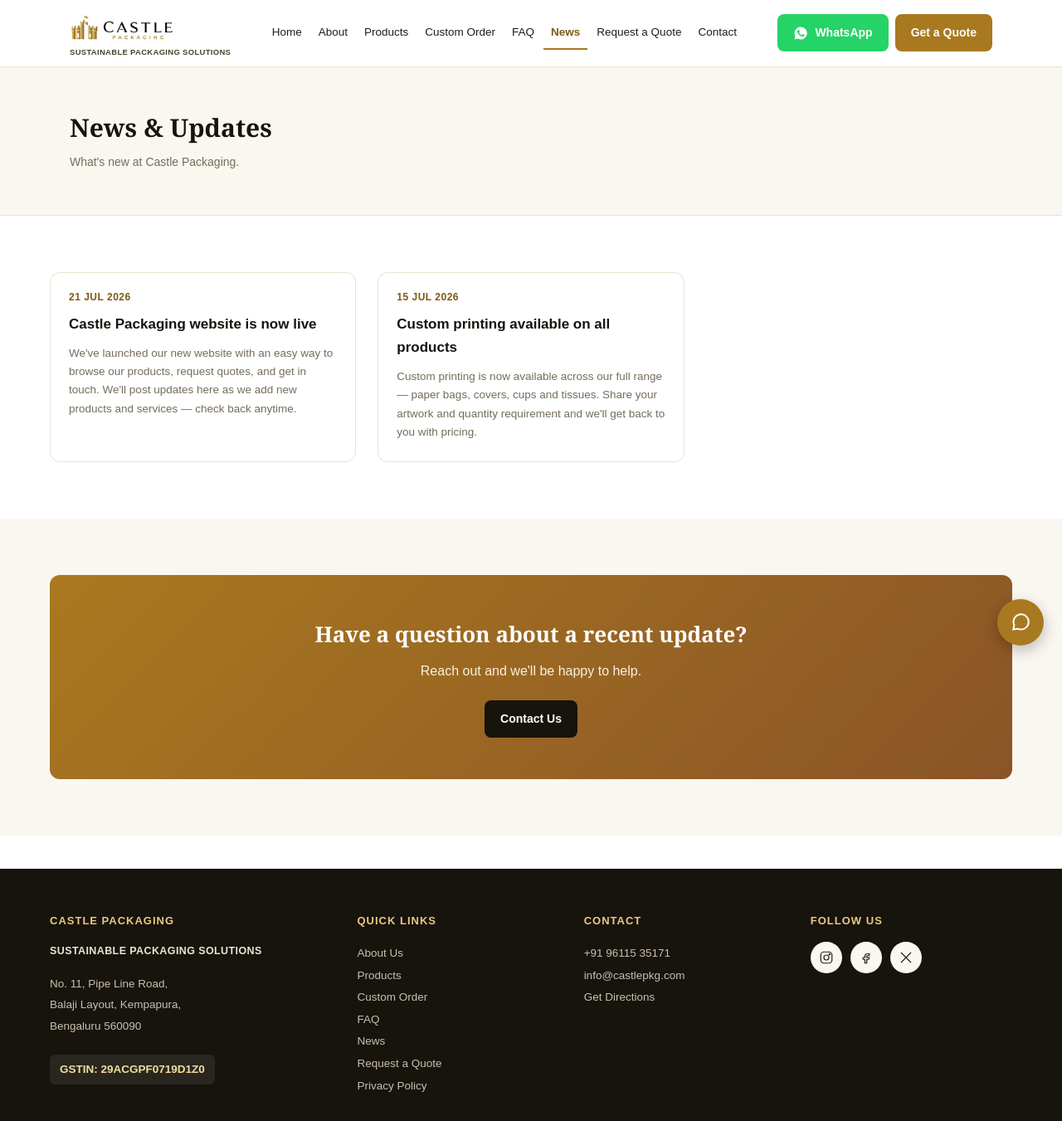
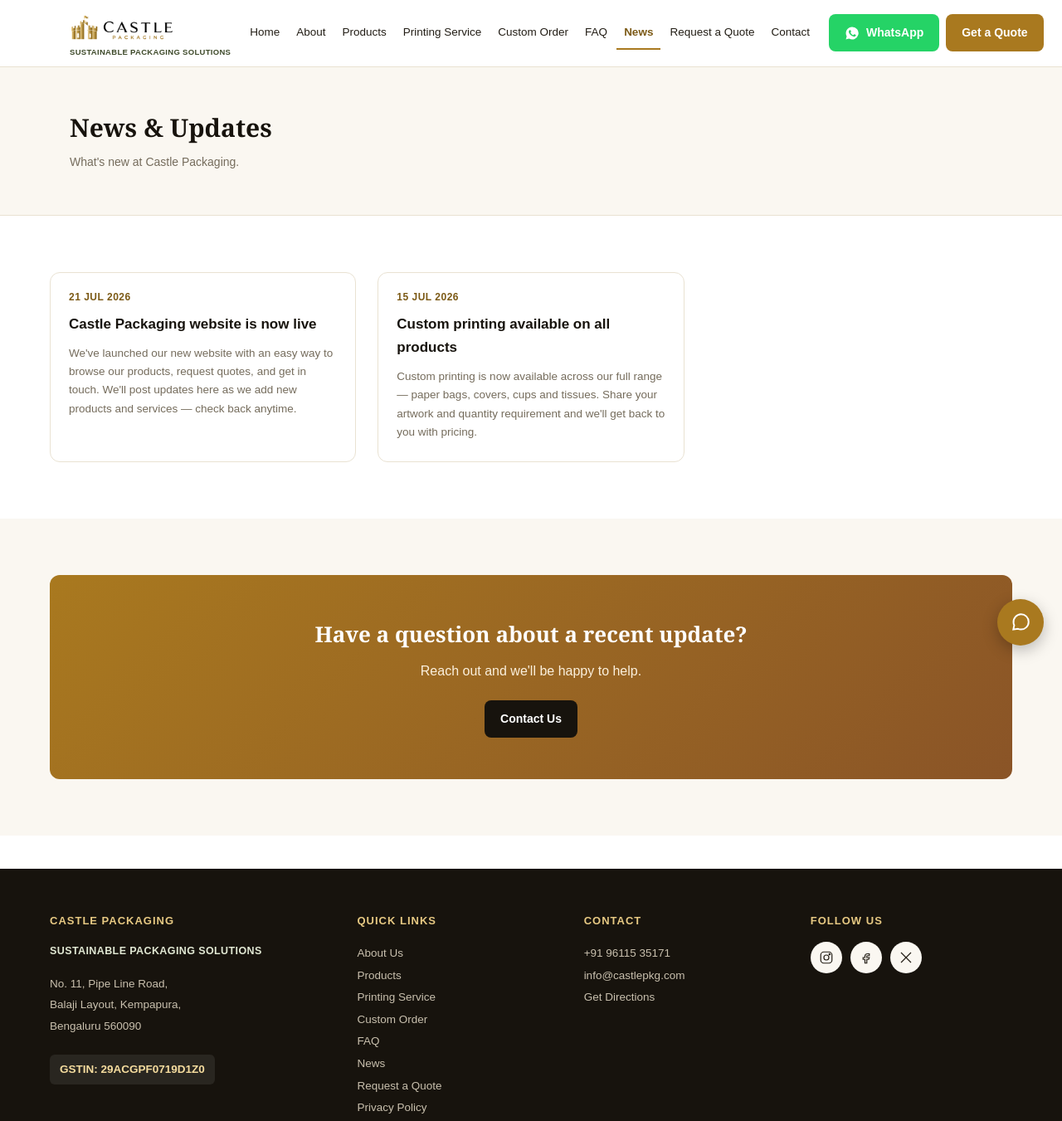
Before and after one commit to antonyjohnt18-crypto/castle-packaging-website, a plain HTML site: page news.html in a window 1280 px wide. Shown: the top 1351 px of the page at 83% size. Drawn offline with Linux system fonts and the light colour scheme.

Commit message:
Add Printing Service link to navigation

```diff
--- a/news.html
+++ b/news.html
@@ -55,6 +55,7 @@
       <a href="index.html">Home</a>
       <a href="about.html">About</a>
       <a href="products.html">Products</a>
+      <a href="printing-service.html">Printing Service</a>
       <a href="custom-order.html">Custom Order</a>
       <a href="faq.html">FAQ</a>
       <a href="news.html" aria-current="page">News</a>
@@ -120,6 +121,7 @@
       <ul>
         <li><a href="about.html">About Us</a></li>
         <li><a href="products.html">Products</a></li>
+        <li><a href="printing-service.html">Printing Service</a></li>
         <li><a href="custom-order.html">Custom Order</a></li>
         <li><a href="faq.html">FAQ</a></li>
         <li><a href="news.html">News</a></li>
```
